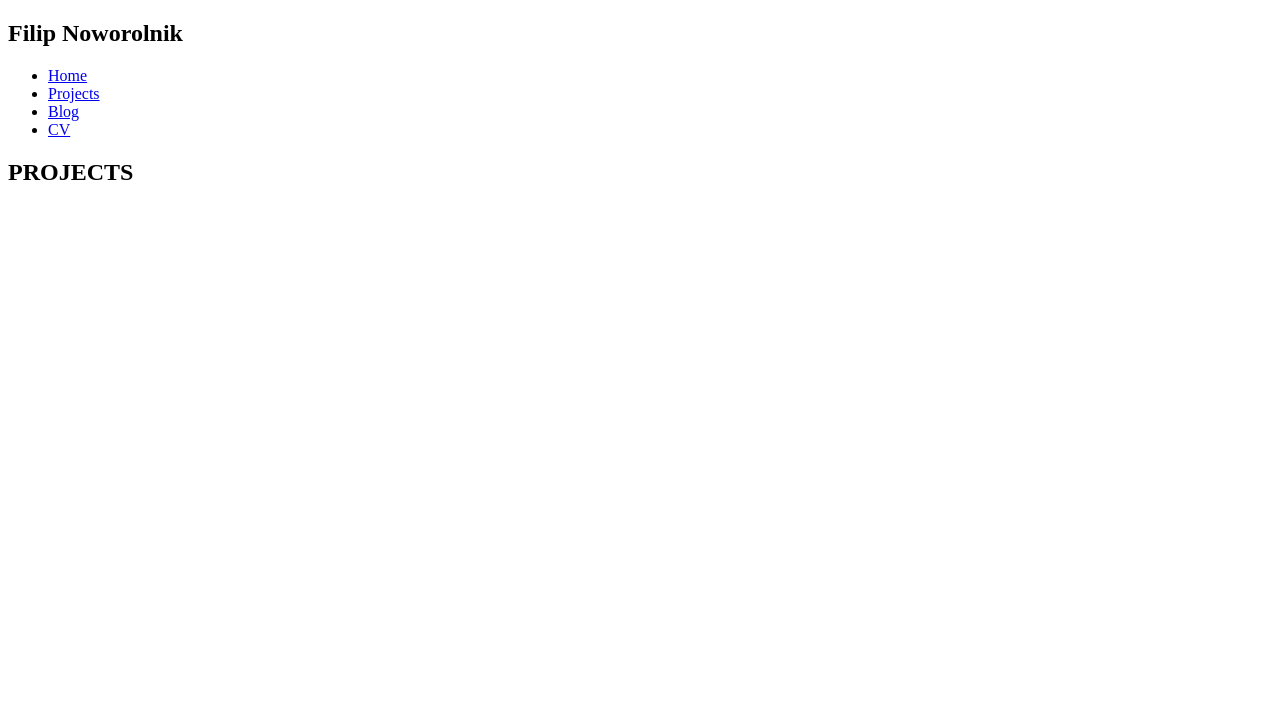
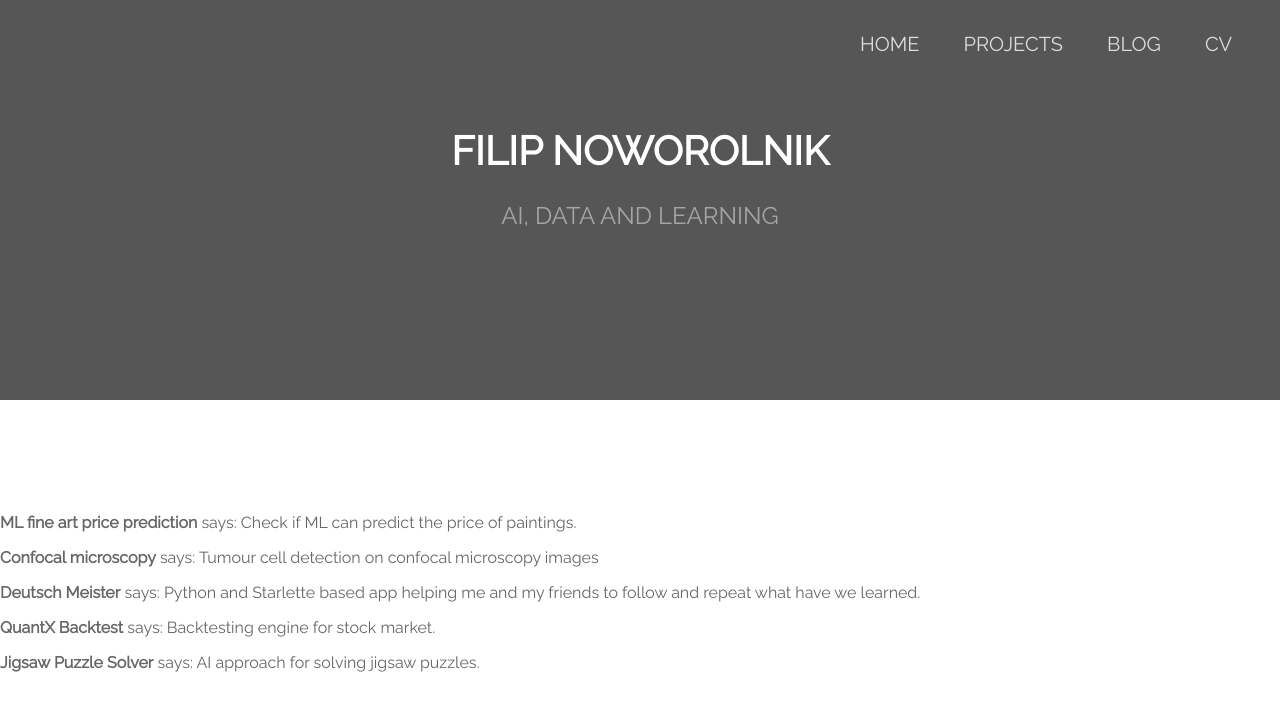
Before and after one commit to filusn/filusn.github.io, a plain HTML site: page projects/index.html in a window 1280 px wide. Drawn offline with Linux system fonts and the light colour scheme.

Commit message:
update header and grid style

```diff
--- a/app/static/style.css
+++ b/app/static/style.css
@@ -1,12 +1,80 @@
 html, body {
     width: 100%;
     height: 100%;
+    font-weight: 400;
 }
 
-#container {
+body {
+    margin: 0;
+    color: #666;
+    font-family: "Raleway", Arial, Helvetica, sans-serif;
+}
+
+h1 {
+    color: white;
+    text-transform: uppercase;
+    text-align: center;
+    font-size: 2.5em;
+    font-weight: 700;
+}
+
+h3 {
+    color: #a5a5a5;
+    text-transform: uppercase;
+    text-align: center;
+    font-weight: inherit;
+    font-size: 1.5em;
+}
+
+.container {
+    background-color: #565656;
     width: 100%;
     height: 100%;
     display: grid;
     grid-template-columns: 1fr;
-    grid-template-rows: 1fr 14fr;
+    grid-template-rows: 1fr 3fr 4fr;
 }
+
+.subheader {
+    background-color: #565656;
+}
+
+nav {
+    margin-top: 2em;
+    margin-right: 3em;
+    background-color: #565656;
+    grid-column: 1 / 2;
+    grid-row: 1 / 2;
+}
+
+ul {
+    list-style-type: none;
+    margin: 0;
+    padding: 0;
+    float: right;
+}
+
+li {
+    display: inline-block;
+    margin-left: 2.5em;
+}
+
+li a {
+    color: #ddd;
+    text-decoration: none;
+    text-transform: uppercase;
+    font-size: 1.25em;
+    font-weight: inherit;
+}
+
+li a:hover {
+    color: #ffffff;
+}
+
+li a:visited {
+    color: #ddd;
+}
+
+.content {
+    background-color: #ffffff;
+}
--- a/projects/index.html
+++ b/projects/index.html
@@ -1,8 +1,11 @@
 <!doctype html>
-<title>PROJECTS - Flaskr</title>
+<title>PROJECTS</title>
+<style>
+        @import url('https://fonts.googleapis.com/css?family=Raleway&display=swap');
+</style>
 <link rel="stylesheet" href="/static/style.css">
+<div class="container">
     <nav>
-  <h1>Filip Noworolnik</h1>
     <ul>
         <li><a href="/">Home</a></li>
         <li><a href="/projects/">Projects</a></li>
@@ -10,6 +13,10 @@
         <li><a href="/cv/">CV</a></li>
     </ul>
     </nav>
+    <div class="subheader">
+        <h1>Filip Noworolnik</h1>
+        <h3>AI, Data and Learning</h3>
+    </div>
     <section class="content">
     <header>
 
@@ -19,4 +26,26 @@
 
 
 
+        <p>
+            <b>ML fine art price prediction</b> says: Check if ML can predict the price of paintings.
+        </p>
+
+        <p>
+            <b>Confocal microscopy</b> says: Tumour cell detection on confocal microscopy images
+        </p>
+
+        <p>
+            <b>Deutsch Meister</b> says: Python and Starlette based app helping me and my friends to follow and repeat what have we learned.
+        </p>
+
+        <p>
+            <b>QuantX Backtest</b> says: Backtesting engine for stock market.
+        </p>
+
+        <p>
+            <b>Jigsaw Puzzle Solver</b> says: AI approach for solving jigsaw puzzles.
+        </p>
+
+
     </section>
+</div>
--- a/static/style.css
+++ b/static/style.css
@@ -1,12 +1,80 @@
 html, body {
     width: 100%;
     height: 100%;
+    font-weight: 400;
 }
 
-#container {
+body {
+    margin: 0;
+    color: #666;
+    font-family: "Raleway", Arial, Helvetica, sans-serif;
+}
+
+h1 {
+    color: white;
+    text-transform: uppercase;
+    text-align: center;
+    font-size: 2.5em;
+    font-weight: 700;
+}
+
+h3 {
+    color: #a5a5a5;
+    text-transform: uppercase;
+    text-align: center;
+    font-weight: inherit;
+    font-size: 1.5em;
+}
+
+.container {
+    background-color: #565656;
     width: 100%;
     height: 100%;
     display: grid;
     grid-template-columns: 1fr;
-    grid-template-rows: 1fr 14fr;
+    grid-template-rows: 1fr 3fr 4fr;
 }
+
+.subheader {
+    background-color: #565656;
+}
+
+nav {
+    margin-top: 2em;
+    margin-right: 3em;
+    background-color: #565656;
+    grid-column: 1 / 2;
+    grid-row: 1 / 2;
+}
+
+ul {
+    list-style-type: none;
+    margin: 0;
+    padding: 0;
+    float: right;
+}
+
+li {
+    display: inline-block;
+    margin-left: 2.5em;
+}
+
+li a {
+    color: #ddd;
+    text-decoration: none;
+    text-transform: uppercase;
+    font-size: 1.25em;
+    font-weight: inherit;
+}
+
+li a:hover {
+    color: #ffffff;
+}
+
+li a:visited {
+    color: #ddd;
+}
+
+.content {
+    background-color: #ffffff;
+}
```
Also changed, not shown: app/templates/base.html (+10 -2 lines), app/templates/blog.html (+5 -0 lines), app/templates/projects.html (+5 -0 lines), blog/index.html (+23 -2 lines), cv/index.html (+10 -2 lines), index.html (+10 -2 lines), 1 other file. Lines whose indentation alone changed are shown as unchanged.
